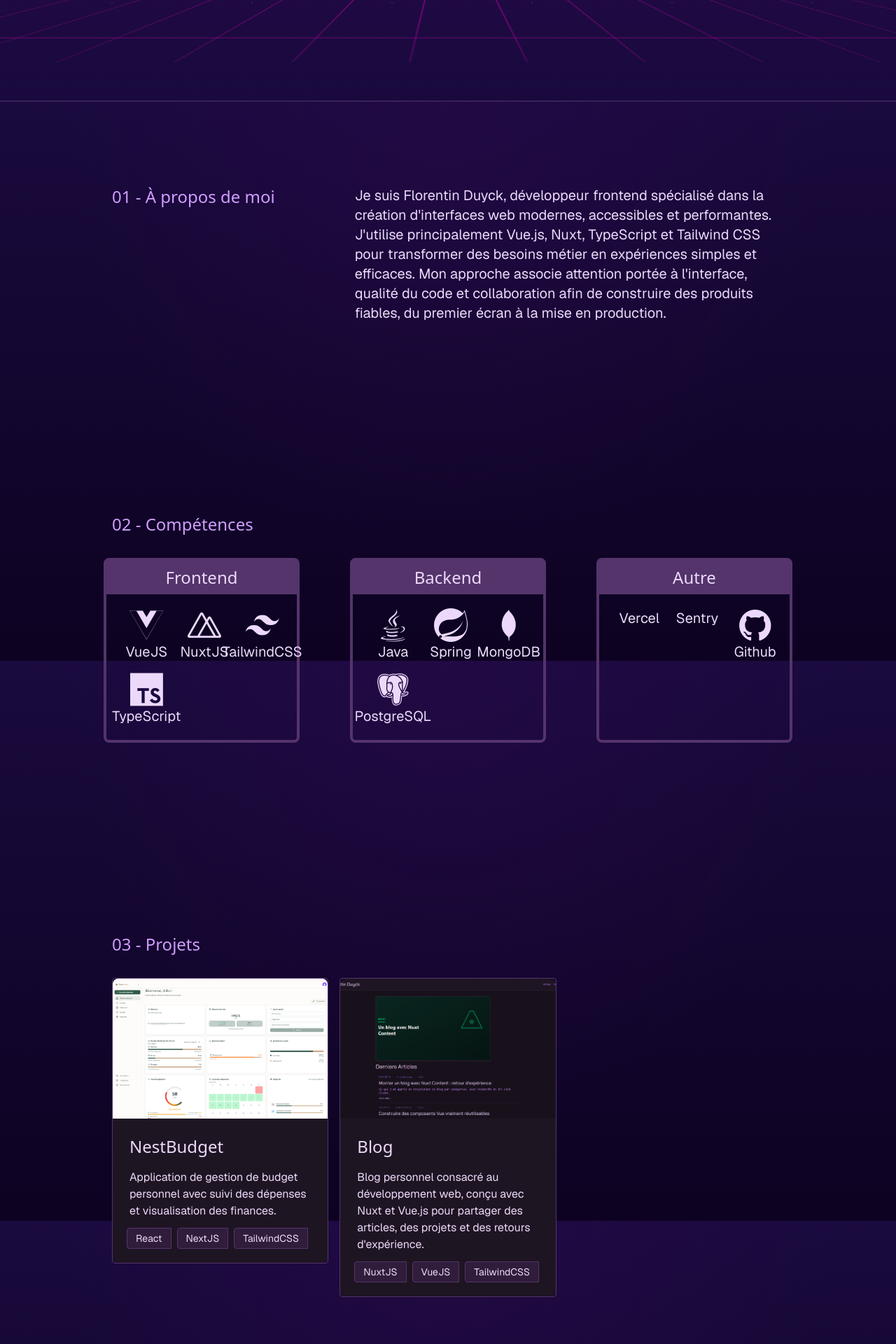
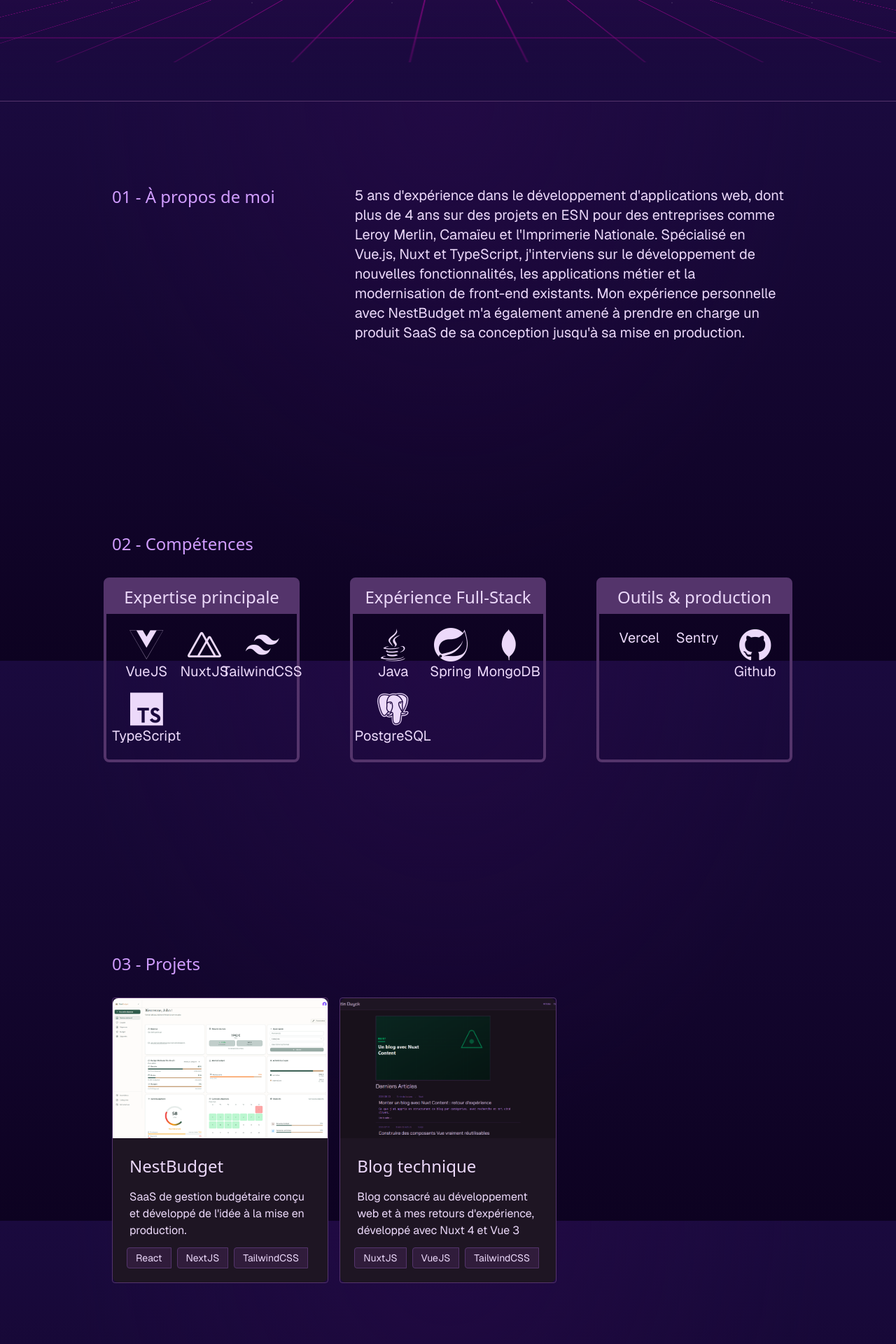
Before and after one commit to florentinduyckpro-commits/mon-portefolio, a Nuxt app: page / in a window 1280 px wide. Shown: the part 656-2576 px from the top of the page at 70% size. Built offline with nearby package versions, Linux system fonts and the light colour scheme; a web font is replaced by a local one.

Commit message:
Update portfolio translations and content

```diff
--- a/app/components/hero.vue
+++ b/app/components/hero.vue
@@ -39,10 +39,10 @@
                 </NuxtLink>
             </li>
             <li>
-                <NuxtLink to="mailto:florentin.duyck.pro@gmail.com" target="_blank" rel="noopener noreferrer">
+                <NuxtLink :to="`mailto:${emailAddress}`" target="_blank" rel="noopener noreferrer">
                     <button type="button" class="inline-flex w-full items-center justify-center gap-2 rounded-md bg-button-background p-2 text-principal-font transition-all duration-300 ease-out hover:-translate-y-2 hover:bg-button-hover-background hover:text-secondary-font sm:w-auto">
                         <mail class="text-s" />
-                        <span class="font-body text-lg md:text-md lg:text-md">{{ t('social.email') }}</span>
+                        <span class="font-body text-lg md:text-md lg:text-md">{{ emailLabel }}</span>
                     </button>
                 </NuxtLink>
             </li>
@@ -54,4 +54,6 @@
     import { Mail } from '@lucide/vue';
     const { t } = useI18n()
     const { target, isVisible } = useScrollReveal()
+    const emailAddress = 'florentin.duyck.pro@gmail.com'
+    const emailLabel = 'florentin.duyck.pro@gmail.com'
 </script>
--- a/i18n/locales/en.json
+++ b/i18n/locales/en.json
@@ -2,7 +2,7 @@
   "hero": {
     "name": "Florentin Duyck",
     "title": "Frontend Developer VueJS",
-    "subtitle": "Welcome, I am"
+    "subtitle": "Freelance Frontend Developer · Vue.js · Nuxt · TypeScript"
   },
 
   "seo": {
@@ -14,7 +14,7 @@
     "github": "GitHub",
     "malt": "Malt",
     "linkedin": "LinkedIn",
-    "email": "florentin.duyck.pro{'@'}gmail.com"
+    "email": "Email"
   },
 
   "header": {
@@ -25,15 +25,15 @@
   },
 
   "about": {
-    "title": "01 - About Me",
-    "description": "I am Florentin Duyck, a frontend developer specialized in building modern, accessible, and high-performance web interfaces. I mainly use Vue.js, Nuxt, TypeScript, and Tailwind CSS to turn business needs into simple and effective experiences. My approach combines attention to interface details, code quality, and collaboration to build reliable products from the first screen to production."
+    "title": "01 - About me",
+    "description": "I have 5 years of experience in web application development, including more than 4 years on projects for companies such as Leroy Merlin, Camaïeu, and the Imprimerie Nationale. Specialised in Vue.js, Nuxt, and TypeScript, I work on new feature development, business applications, and the modernization of existing front-end systems. My personal experience with NestBudget also led me to take ownership of a SaaS product from concept through to production release."
   },
 
   "skills": {
     "title": "02 - Skills",
-        "frontend": "Frontend",
-        "backend": "Backend",
-        "other": "Other"
+    "frontend": "Core expertise",
+    "backend": "Full-stack experience",
+    "other": "Tools & production"
   },
 
   "projects": {
@@ -41,17 +41,17 @@
     "projects": [
       {
         "name": "NestBudget",
-                "description": "Personal budget management application with expense tracking and financial visualization.",
+        "description": "Budget management SaaS designed and developed from idea to production deployment.",
         "link": "https://nestbudget.fr"
       },
       {
-              "name": "Blog",
-              "description": "Personal blog about web development, built with Nuxt and Vue.js to share articles, projects, and development insights.",
+        "name": "Technical blog",
+        "description": "Blog focused on web development and my hands-on experience, built with Nuxt 4 and Vue 3.",
         "link": "https://blog-florentin-duyck.vercel.app"
       },
       {
-                "name": "Blog",
-                "description": "Personal blog developed with WordPress, offering a user-friendly interface for publishing articles.",
+        "name": "WordPress Blog",
+        "description": "Personal blog developed with WordPress, offering a user-friendly publishing interface.",
         "link": "https://blog.example.com"
       }
     ]
@@ -59,7 +59,7 @@
 
   "contact": {
     "title": "04 - Contact",
-        "subtitle": "Let's discuss your project",
-        "description": "Available for freelance missions or collaborations. Feel free to reach out!"
+    "subtitle": "Let’s discuss your project",
+    "description": "Available for freelance missions and collaborations. Feel free to get in touch!"
   }
 }
--- a/i18n/locales/fr.json
+++ b/i18n/locales/fr.json
@@ -2,7 +2,7 @@
   "hero": {
     "name": "Florentin Duyck",
     "title": "Développeur Frontend VueJS",
-    "subtitle": "Bienvenue, je suis"
+    "subtitle": "Développeur Front-End Freelance · Vue.js · Nuxt · TypeScript"
   },
 
   "seo": {
@@ -14,7 +14,7 @@
     "github": "GitHub",
     "malt": "Malt",
     "linkedin": "LinkedIn",
-    "email": "florentin.duyck.pro{'@'}gmail.com"
+    "email": "Email"
   },
 
   "header": {
@@ -26,14 +26,14 @@
 
   "about": {
     "title": "01 - À propos de moi",
-    "description": "Je suis Florentin Duyck, développeur frontend spécialisé dans la création d'interfaces web modernes, accessibles et performantes. J'utilise principalement Vue.js, Nuxt, TypeScript et Tailwind CSS pour transformer des besoins métier en expériences simples et efficaces. Mon approche associe attention portée à l'interface, qualité du code et collaboration afin de construire des produits fiables, du premier écran à la mise en production."
+    "description": "5 ans d'expérience dans le développement d'applications web, dont plus de 4 ans sur des projets en ESN pour des entreprises comme Leroy Merlin, Camaïeu et l'Imprimerie Nationale. Spécialisé en Vue.js, Nuxt et TypeScript, j'interviens sur le développement de nouvelles fonctionnalités, les applications métier et la modernisation de front-end existants. Mon expérience personnelle avec NestBudget m'a également amené à prendre en charge un produit SaaS de sa conception jusqu'à sa mise en production."
   },
 
   "skills": {
     "title": "02 - Compétences",
-        "frontend": "Frontend",
-        "backend": "Backend",
-        "other": "Autre"
+    "frontend": "Expertise principale",
+    "backend": "Expérience Full-Stack",
+    "other": "Outils & production"
   },
 
   "projects": {
@@ -41,16 +41,16 @@
     "projects": [
       {
         "name": "NestBudget",
-                "description": "Application de gestion de budget personnel avec suivi des dépenses et visualisation des finances.",
+        "description": "SaaS de gestion budgétaire conçu et développé de l'idée à la mise en production.",
         "link": "https://nestbudget.fr"
       },
       {
-                "name": "Blog",
-              "description": "Blog personnel consacré au développement web, conçu avec Nuxt et Vue.js pour partager des articles, des projets et des retours d'expérience.",
+        "name": "Blog technique",
+        "description": "Blog consacré au développement web et à mes retours d'expérience, développé avec Nuxt 4 et Vue 3",
         "link": "https://blog-florentin-duyck.vercel.app"
       },
       {
-                "name": "Blog",
+        "name": "WordPress Blog",
         "description": "Blog personnel développé avec WordPress, offrant une interface conviviale pour la publication d'articles.",
         "link": "https://blog.example.com"
       }
@@ -62,5 +62,4 @@
     "subtitle": "Discutons de votre projet",
     "description": "Disponible pour des missions freelance ou des collaborations. N'hésitez pas à me contacter !"
   }
-
 }
```
Also changed, not shown: app/pages/index.vue (+17 -12 lines). Lines whose indentation alone changed are shown as unchanged.
